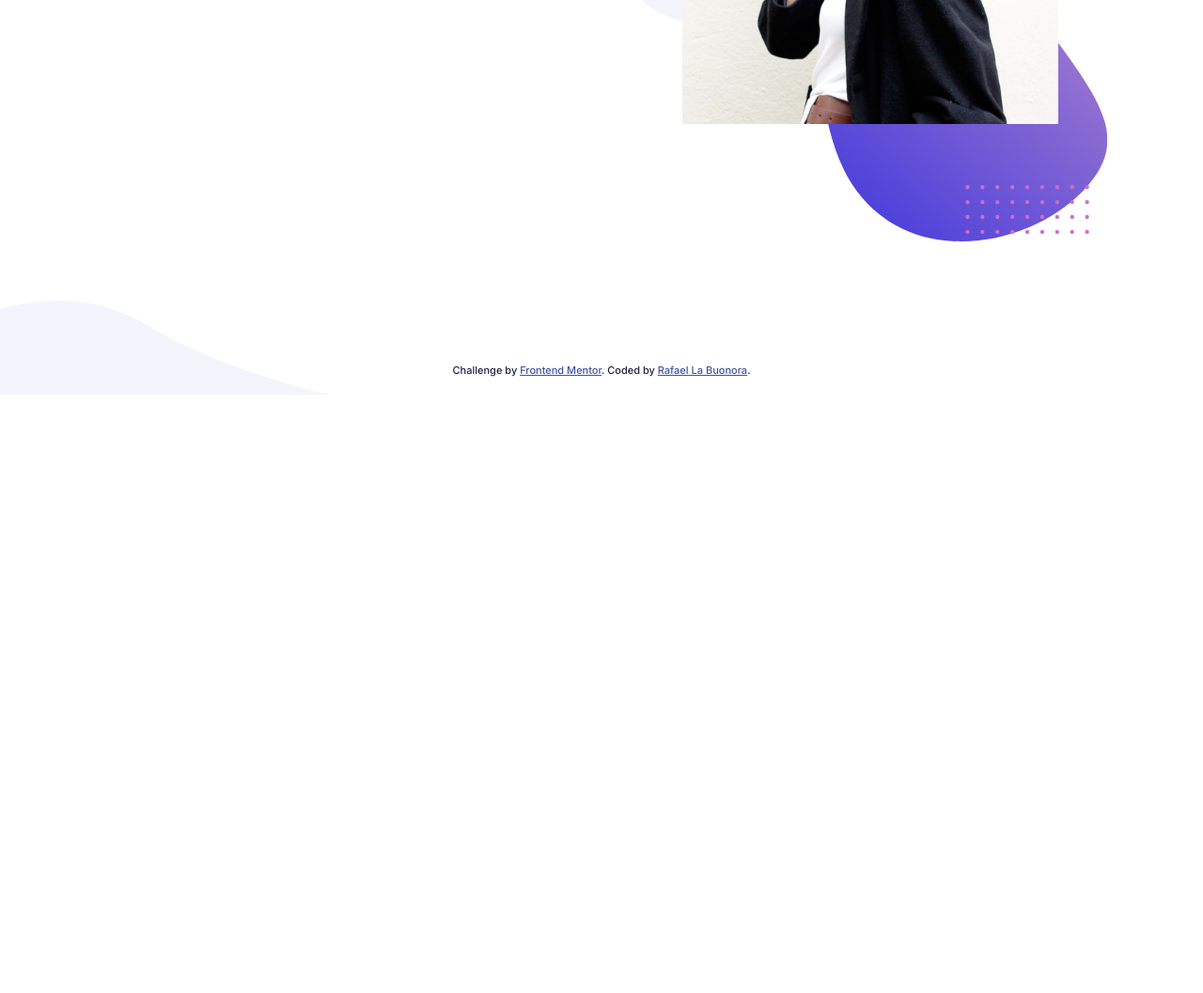
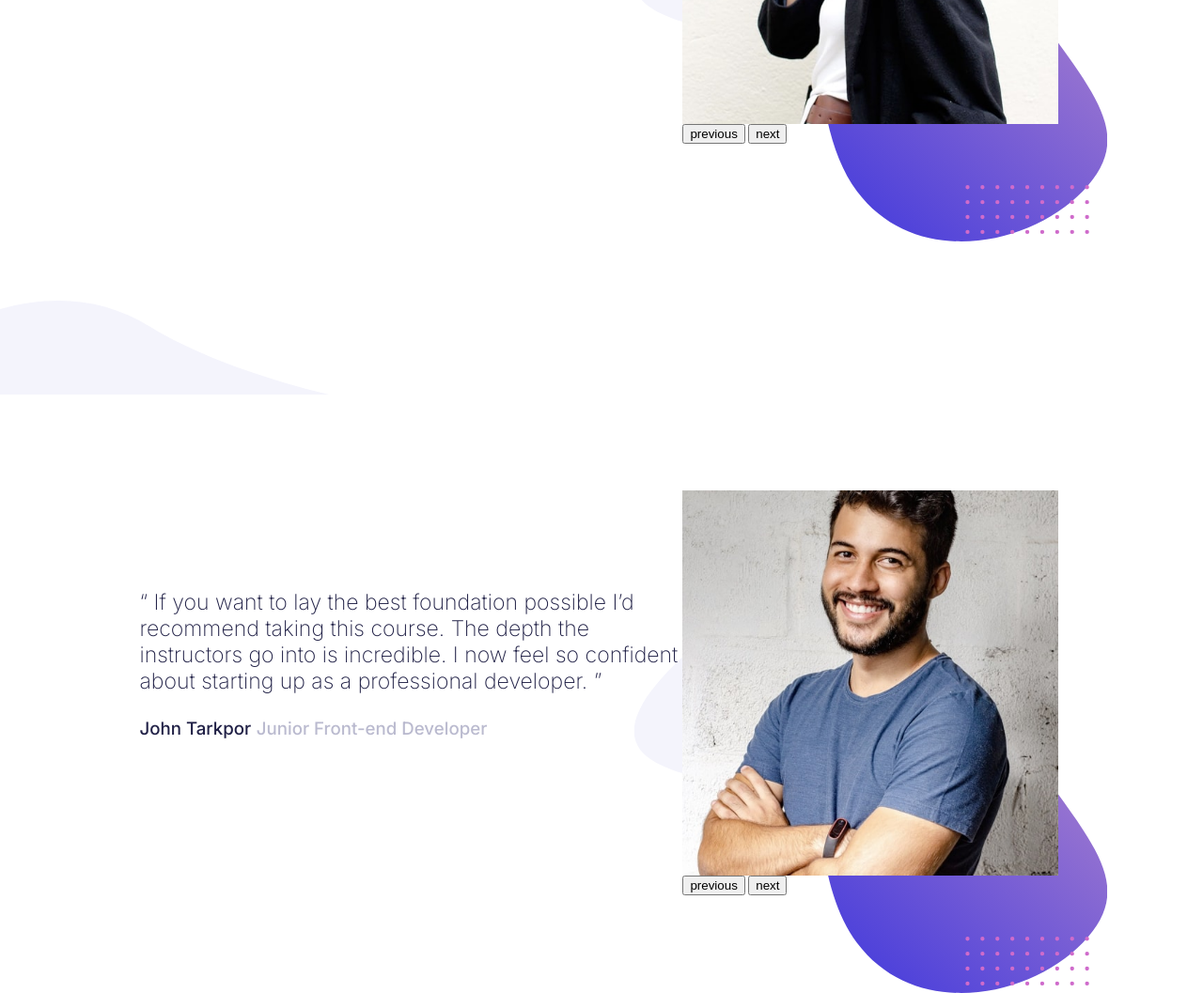
Before and after one commit to rlabuonora/bootcamp-testimonials, a plain HTML site: page index.html in a window 1280 px wide. Shown: the part 380-1437 px from the top of the page at 94% size. Before the commit the page ends 814 px from the top, so only its background shows below. Drawn offline with Linux system fonts and the light colour scheme.

Commit message:
Add markup for slide #2

```diff
--- a/index.html
+++ b/index.html
@@ -9,19 +9,23 @@
         <title>Frontend Mentor | Coding Bootcamp Testimonials Slider</title>
 
         <!-- Feel free to remove these styles or customise in your own stylesheet 👍 -->
-
         <link href="https://fonts.googleapis.com/css2?family=Inter:wght@200;300;500;700&display=swap" rel="stylesheet">
         <link href="styles.css" rel="stylesheet" type="text/css" />
 
     </head>
     <body>
 
-      <div class="slide">
+      <div class="slide" id="slide-1">
         <aside>
             <div class="img">
                 <img alt="Tanya's picture"
                      src="images/image-tanya.jpg"/>
             </div>
+            <nav>
+                <button class="previous">previous</button>
+                <button class="next">next</button>
+
+            </nav>
         </aside>
           <article>
               <p>
@@ -33,49 +37,32 @@
                <span class="testimonial-role">UX Engineer</span>
              </div>
           </article>
+      </div>
 
+      <div class="slide" id="slide-2">
+          <aside>
+              <div class="img">
+                  <img alt="John's picture" src="images/image-john.jpg"/>
+              </div>
+              <nav>
+                  <button class="previous">previous</button>
+                  <button class="next">next</button>
+
+              </nav>
+          </aside>
+          <article>
+              <p>
+                  “ If you want to lay the best foundation possible I’d recommend taking this course.
+                  The depth the instructors go into is incredible. I now feel so confident about
+                  starting up as a professional developer. ”
+              </p>
+              <div class="testimonial-author">
+                  <span class="testimonial-author">John Tarkpor</span>
+                  <span class="testimonial-role">Junior Front-end Developer</span>
+              </div>
+
+          </article>
       </div>
-      <!-- <div class="slider">
-           <div class="slide" id="slide-1">
-           <div class="text">
-
-           <p class="quote">
-           “ I’ve been interested in coding for a while but never taken the jump, until now.
-           I couldn’t recommend this course enough. I’m now in the job of my dreams and so
-           excited about the future. ”
-           </p>
-
-           <p class="testimonial-author">
-           <span class="testimonial-author">Tanya Sinclair</span>
-           <span class="testimonial-role">UX Engineer</span>
-           </p>
-           </div>
-           <div class="image">
-           <img alt="Tanya's picture" width=400 height=400 src="images/image-tanya.jpg"/>
-           </div>
-           <div class="btns">
-           <a href="">
-           <span class="prev">
-           <img alt="" src="images/icon-prev.svg"/>
-           </span>
-           </a>
-           <a href="">
-           <span class="next">
-           <img alt="" src="images/icon-next.svg"/>
-           </span>
-           </a>
-           </div>
-           </div> -->
-      <!-- <div class="slide" id="slide-2">
-           <p class="testimonial-text">
-           “ If you want to lay the best foundation possible I’d recommend taking this course.
-           The depth the instructors go into is incredible. I now feel so confident about
-           starting up as a professional developer. ”
-           </p>
-           <p class="testimonial-author">John Tarkpor</p>
-           <p class="testimonial-role">Junior Front-end Developer</p>
-           <img alt="John's picture" src="images/image-john.jpg"/>
-           </div> -->
       <div class="attribution">
           Challenge by <a href="https://www.frontendmentor.io?ref=challenge" target="_blank">Frontend Mentor</a>.
           Coded by <a href="www.rlabuonora.com">Rafael La Buonora</a>.
@@ -83,6 +70,18 @@
         </div>
 
 
-
+        <script type="text/javascript">
+         (function () {
+             const next_buttons = document.querySelectorAll('.btn')
+             buttons.forEach(function(currentBtn){
+                 currentBtn.addEventListener('click', handleEvent)
+             })
+             var button = document.getElementById('toggle-menu');
+             button.addEventListener('click', function(event) {
+                 event.preventDefault();
+                 var menu = document.getElementById('main-menu');
+                 menu.classList.toggle('is-open');
+             }); })();
+        </script>
     </body>
 </html>
```
